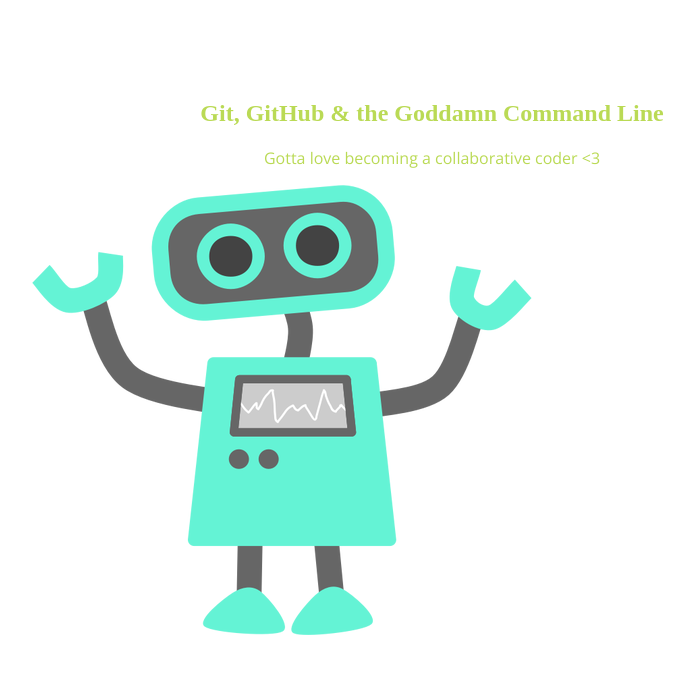
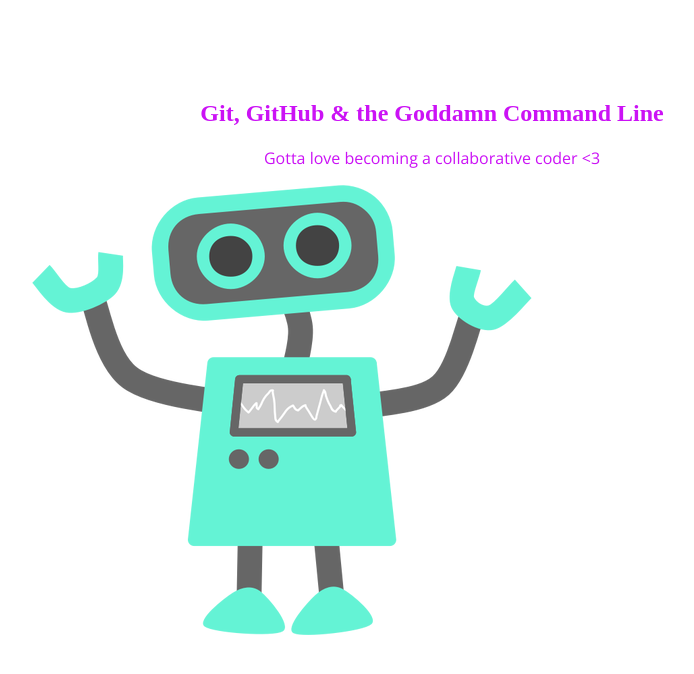
Before and after one commit to katreinhart/skillcrush105, a plain HTML site: page index.html in a window 1280 px wide. Shown: the whole page, without its empty margins (208-902 px from the left). Drawn offline with nearby package versions, Linux system fonts and the light colour scheme.

Commit message:
changed p color

```diff
--- a/css/style.css
+++ b/css/style.css
@@ -5,7 +5,7 @@ section {
 section h1,
 section p {
 	text-align: center;
-	color: #bada55;
+	color: #CB12F5;
 }
 section h1 {
 /* 	font: 32px 'Open Sans'; */
```
